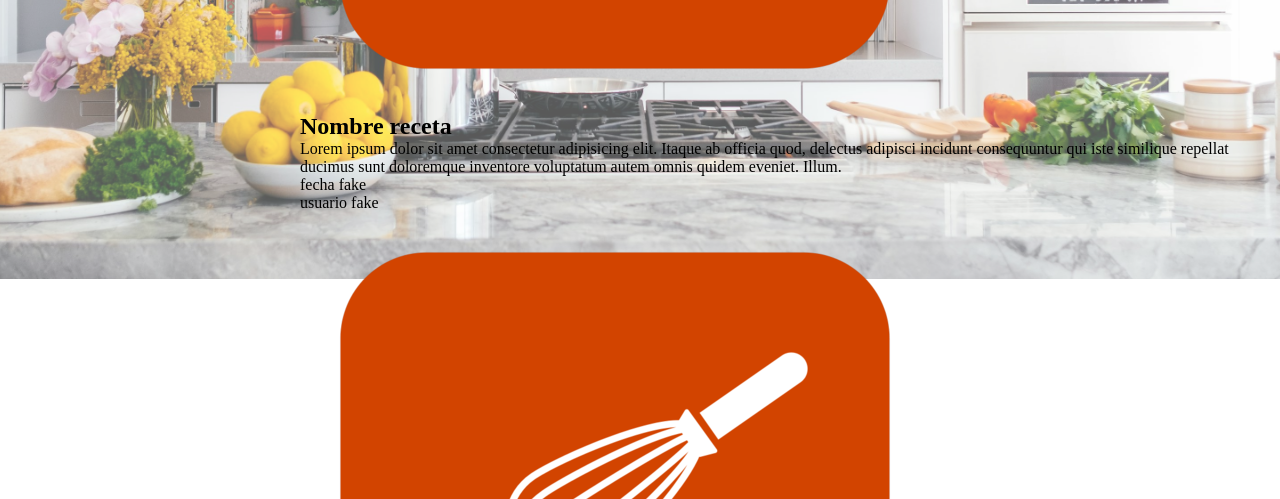
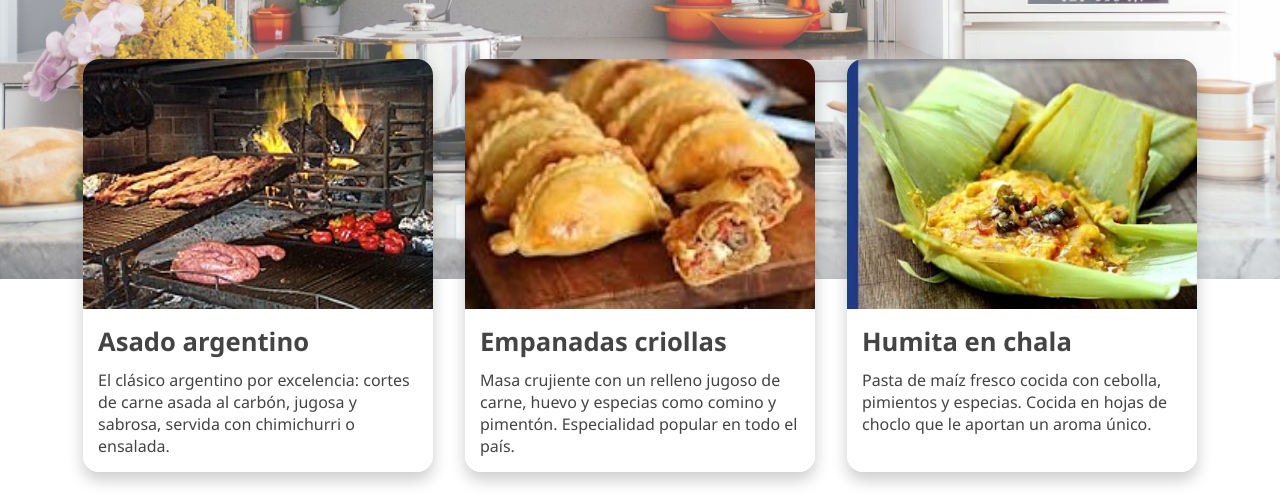
Before and after one commit to MatiasRevetria/proyecto_final, a Django app: page / in a window 1280 px wide. Shown: the part 521-1020 px from the top of the page. Run offline with Django 5.2, Linux system fonts and the light colour scheme.

Commit message:
agregue mas tests algunos fallan y agregue los estilos

```diff
--- a/tasks/templates/main.html
+++ b/tasks/templates/main.html
@@ -20,7 +20,7 @@
             <div style="margin-left: auto; padding-right: 20px;">
                 {% if usuario %}
                     <div>
-                        <h3>{{usuario.name}}</h3>
+                        <h3 style="color: aliceblue;">{{usuario.name}}</h3>
                         <a href="/login/">🙋‍♂️</a>
                     </div>
                 {% else %}
--- a/user_login/static/log_styles/landing-page.css
+++ b/user_login/static/log_styles/landing-page.css
@@ -1,14 +1,17 @@
-*{
-    padding: 0%;
-    margin: 0%;
+* {
+  margin: 0;
+  padding: 0;
   box-sizing: border-box;
+  font-family: 'Segoe UI', Tahoma, Geneva, Verdana, sans-serif;
 }
 
-body{
+body {
   position: relative;
+  color: #fff;
+  min-height: 100vh;
 }
 
-.background-overlay{
+.background-overlay {
   position: fixed;
   top: 0;
   left: 0;
@@ -18,13 +21,128 @@ body{
   background-position: center;
   background-size: cover;
   background-repeat: no-repeat;
-    opacity: 0.65;
+  opacity: 0.7;
   z-index: -1;
 }
 
+header {
+  padding: 20px;
+  text-align: center;
+}
 
-main{
+#hero-section {
+  position: relative;
+  width: 100%;
+  height: 60vh;
+  overflow: hidden;
+}
+
+#hero-section video {
+  width: 100%;
+  height: 100%;
+  object-fit: cover;
+  opacity: 0.5;
+}
+
+#iframe-description {
+  position: absolute;
+  top: 50%;
+  left: 50%;
+  transform: translate(-50%, -50%);
+  text-align: center;
+  z-index: 1;
+  color: white;
+  font-size: 2rem;
+  font-weight: bold;
+  text-shadow: 1px 1px 3px black;
+}
+
+#cards {
+    display: flex;
+    gap: 2rem;
+    justify-content: center;
+    flex-wrap: wrap;
+    margin: 40px auto;
+    padding: 20px;
+    max-width: 1200px;
+}
+
+.card {
+    background: rgba(255, 255, 255, 0.9);
+    border-radius: 16px;
+    overflow: hidden;
+    box-shadow: 0 8px 16px rgba(0, 0, 0, 0.2);
+    width: 350px;
+    transition: transform 0.3s;
+}
+
+.card:hover {
+    transform: scale(1.03);
+}
+
+.card img {
+    width: 100%;
+    height: 250px;
+    object-fit: cover;
+    display: block;
+}
+
+.card-text {
+    padding: 15px;
+}
+
+.card-text h2 {
+    font-size: 1.6rem;
+    margin-bottom: 10px;
+    color: #444;
+}
+
+.card-text p {
+    font-size: 1rem;
+    color: #444;
+}
+
+.login-btn-container {
     display: flex;
     justify-content: center;
-    align-items: center;
+    margin: 40px 0;
 }
+
+.login-button {
+    background-color: #d35400;
+    color: white;
+    padding: 15px 30px;
+    text-decoration: none;
+    font-size: 1.2rem;
+    border-radius: 8px;
+    transition: background-color 0.3s ease;
+    font-weight: bold;
+}
+
+.login-button:hover {
+    background-color: #e67e22;
+}
+
+
+
+footer {
+  text-align: center;
+  padding: 20px;
+  font-size: 0.9rem;
+  color: #ccc;
+}
+
+@keyframes fadeUp {
+  from {
+    opacity: 0;
+    transform: translateY(20px);
+  }
+  to {
+    opacity: 1;
+    transform: translateY(0);
+  }
+}
+
+#cards > div {
+  animation: fadeUp 0.8s ease forwards;
+}
--- a/user_login/templates/landing_page.html
+++ b/user_login/templates/landing_page.html
@@ -17,34 +17,40 @@
     <main>
         <section id="hero-section">
             <video src="{% static 'img/Comida típica de Italia 🍕 _ ¡10 platos que te encantarán!.mp4' %}" autoplay loop muted></video>
-            <article id="iframe-description"></article>
+            <article id="iframe-description">
+                Bienvenido a REVETAS: tus recetas favoritas en un solo lugar 🍽️
+            </article>
+
         </section>
         <section id="cards">
-            <div>
-                <img src="{% static 'img/pngwing.com.png' %}" alt="REVETAS_LOGO">
-                <h2>Nombre receta</h2>
-                <p>Lorem ipsum dolor sit amet consectetur adipisicing elit. Itaque ab officia quod, delectus adipisci incidunt consequuntur qui iste similique repellat ducimus sunt doloremque inventore voluptatum autem omnis quidem eveniet. Illum.</p>
-                <p>fecha fake</p>
-                <p>usuario fake</p>
+        <div class="card">
+            <img src="{% static 'img/asado.jpg' %}" alt="Asado argentino">
+            <div class="card-text">
+            <h2>Asado argentino</h2>
+            <p>El clásico argentino por excelencia: cortes de carne asada al carbón, jugosa y sabrosa, servida con chimichurri o ensalada.</p>
             </div>
-            <div>
-                <img src="{% static 'img/pngwing.com.png' %}" alt="REVETAS_LOGO">
-                <h2>Nombre receta</h2>
-                <p>Lorem ipsum dolor sit amet consectetur adipisicing elit. Itaque ab officia quod, delectus adipisci incidunt consequuntur qui iste similique repellat ducimus sunt doloremque inventore voluptatum autem omnis quidem eveniet. Illum.</p>
-                <p>fecha fake</p>
-                <p>usuario fake</p>
+        </div>
+        <div class="card">
+            <img src="{% static 'img/empanadas.jpg' %}" alt="Empanadas criollas">
+            <div class="card-text">
+            <h2>Empanadas criollas</h2>
+            <p>Masa crujiente con un relleno jugoso de carne, huevo y especias como comino y pimentón. Especialidad popular en todo el país.</p>
             </div>
-            <div>
-                <img src="{% static 'img/pngwing.com.png' %}" alt="REVETAS_LOGO">
-                <h2>Nombre receta</h2>
-                <p>Lorem ipsum dolor sit amet consectetur adipisicing elit. Itaque ab officia quod, delectus adipisci incidunt consequuntur qui iste similique repellat ducimus sunt doloremque inventore voluptatum autem omnis quidem eveniet. Illum.</p>
-                <p>fecha fake</p>
-                <p>usuario fake</p>
+        </div>
+        <div class="card">
+            <img src="{% static 'img/humita.jpg' %}" alt="Humita en chala">
+            <div class="card-text">
+            <h2>Humita en chala</h2>
+            <p>Pasta de maíz fresco cocida con cebolla, pimientos y especias. Cocida en hojas de choclo que le aportan un aroma único.</p>
             </div>
+        </div>
         </section>
-        <section id="fakes">
 
-        </section>
+        <div class="login-btn-container">
+            <a href="/login/" class="login-button">Iniciar sesión</a>
+        </div>
+
+
     </main>
     <footer>
 
--- a/user_login/templates/old_user.html
+++ b/user_login/templates/old_user.html
@@ -21,5 +21,4 @@
     </form>
 </div>
 
-
 {% endblock %}
--- a/user_login/views.py
+++ b/user_login/views.py
@@ -14,17 +14,16 @@ class RegisterUserView(View):
     def post(self, request):
         form = New_user(request.POST)
         if form.is_valid():
-            name = request.POST['name']
-            passwd1 = request.POST['passwd']
-            passwd2 = request.POST['passwd2']
+            name = form.cleaned_data['name']
+            passwd1 = form.cleaned_data['passwd']
+            passwd2 = form.cleaned_data['passwd2']
 
             if passwd1 != passwd2:
                 return render(request, self.template_name, {
                     'form': form,
-                    'error': 'Las contraseñas no coinciden.'
+                    'error': 'Las contraseñas no coinciden'
                 })
 
-            # Validación de complejidad mínima
             if len(passwd1) < 8 or not re.search(r'[A-Z]', passwd1) or not re.search(r'\d', passwd1):
                 return render(request, self.template_name, {
                     'form': form,
@@ -34,16 +33,16 @@ class RegisterUserView(View):
             if Usuario.objects.filter(name=name).exists():
                 return render(request, self.template_name, {
                     'form': form,
-                    'error': 'Este usuario ya existe.'
+                    'error': 'Este usuario ya existe'
                 })
 
             usuario = Usuario(name=name)
             usuario.set_password(passwd1)
             usuario.save()
             request.session['usuario_id'] = usuario.id
-            return redirect('/recetas/')
+            return redirect('/recetas/')  # Esto retorna 302
+        return render(request, self.template_name, {'form': form})
 
-        return render(request, self.template_name, {'form': form})
 
 
 class LoginUserView(View):
@@ -53,25 +52,24 @@ class LoginUserView(View):
         return render(request, self.template_name, {'form': Old_user()})
 
     def post(self, request):
-        name = request.POST['name']
-        passwd = request.POST['passwd']
+        form = Old_user(request.POST)
+        if form.is_valid():
+            name = form.cleaned_data['name']
+            passwd = form.cleaned_data['passwd']
 
-        try:
-            usuario = Usuario.objects.get(name=name)
-        except Usuario.DoesNotExist:
+            try:
+                usuario = Usuario.objects.get(name=name)
+                if usuario.check_password(passwd):
+                    request.session['usuario_id'] = usuario.id
+                    return redirect('/recetas/')  # Esto retorna 302
+            except Usuario.DoesNotExist:
+                pass
+
             return render(request, self.template_name, {
-                'form': Old_user(),
-                'error': 'Usuario no encontrado'
+                'form': form,
+                'error': 'Usuario o contraseña incorrectos'  # Mensaje que tu test busca
             })
-
-        if usuario.check_password(passwd):
-            request.session['usuario_id'] = usuario.id
-            return redirect('/recetas/')
-        else:
-            return render(request, self.template_name, {
-                'form': Old_user(),
-                'error': 'Contraseña incorrecta'
-            })
+        return render(request, self.template_name, {'form': form})
 
 
 class LandingPageView(View):
```
Also changed, not shown: revetas/settings.py (+11 -0 lines), tasks/static/styles/main.css (+98 -12 lines), tasks/tests.py (+111 -17 lines), user_login/static/img/asado.jpg (added), user_login/static/img/empanadas.jpg (added), user_login/static/img/humita.jpg (added). Lines whose indentation alone changed are shown as unchanged.
